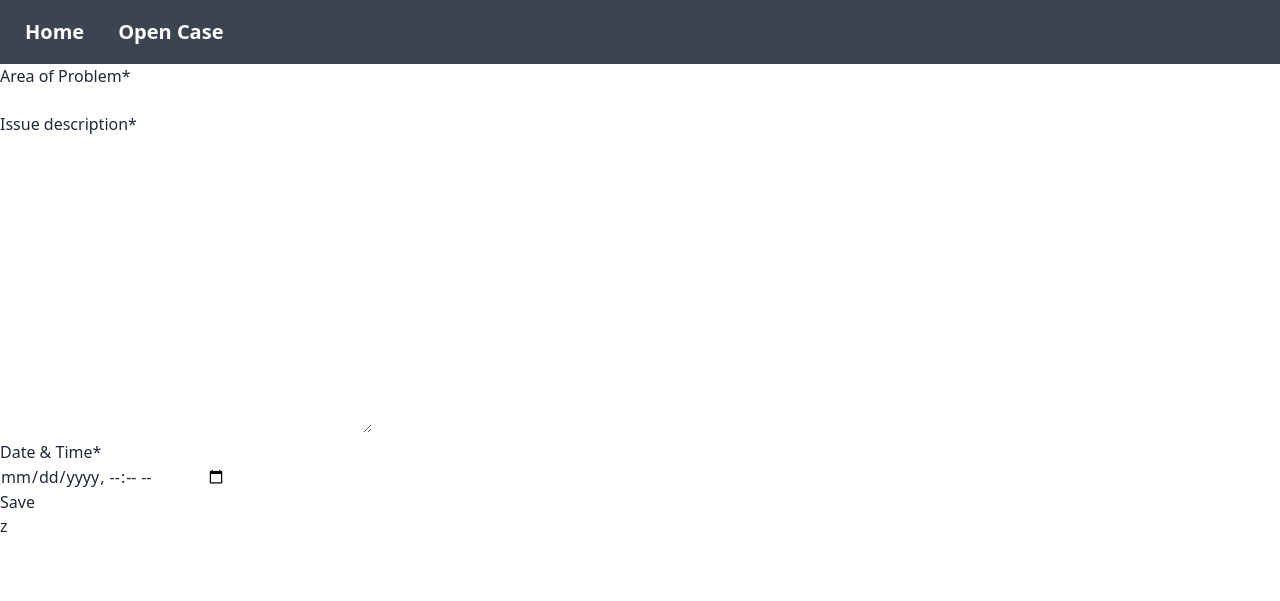
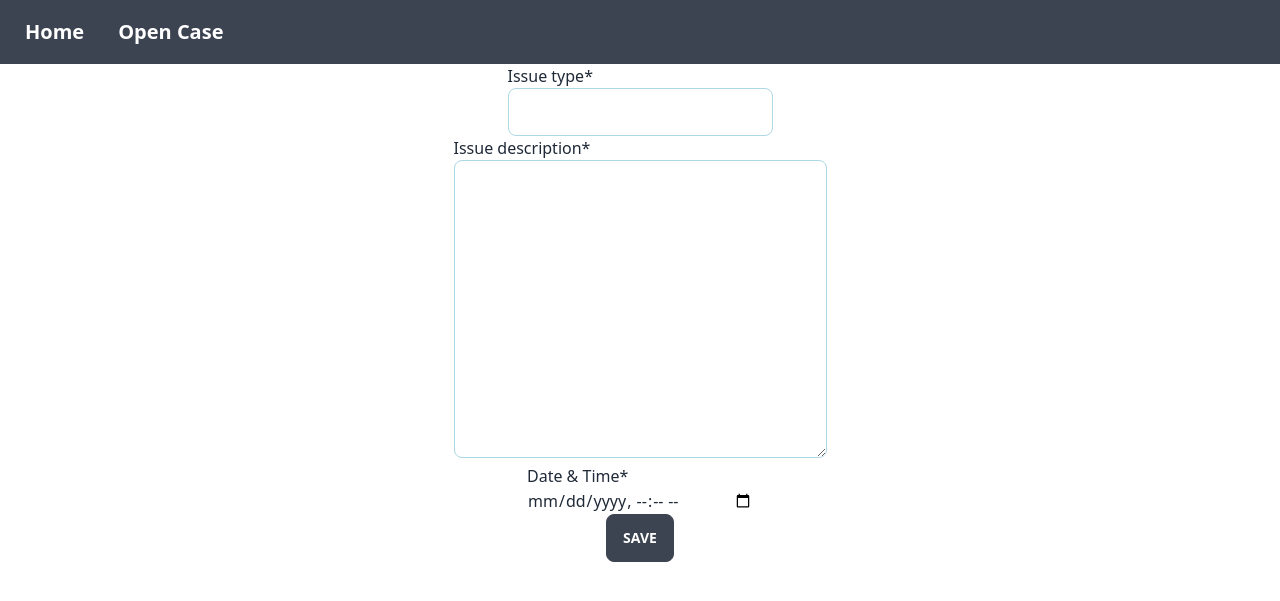
Before and after one commit to Jumazur22/Django_ticket_app, a Django app: page /ticket_app/create/ in a window 1280 px wide. Shown: the top 601 px of the page. Run offline with Django 4.2, Linux system fonts and the light colour scheme; some libraries are stand-ins or nearby versions.

Commit message:
Added for styling widgets

```diff
--- a/uniproject/ticket_app/forms.py
+++ b/uniproject/ticket_app/forms.py
@@ -7,10 +7,16 @@
         label = 'Date & Time',
         widget = forms.widgets.DateTimeInput(attrs={'type':'datetime-local'}),
     )
+    issue_type = forms.CharField(
+        widget = forms.widgets.Input(attrs={'style':'border-color:lightblue'}),
+    )
+    issue_description = forms.CharField(
+        widget = forms.widgets.Textarea(attrs={'style':'border-color:lightblue'}),
+    )
     class Meta:
         model = Ticket
         fields = [
-            'issue_type',
+            'issue_type' ,
             'issue_description',
             'date'
         ]
--- a/uniproject/ticket_app/templates/create_ticket.html
+++ b/uniproject/ticket_app/templates/create_ticket.html
@@ -3,9 +3,9 @@
 {% block content %}
 {% load crispy_forms_tags %}
 
-<form method='POST'> {% csrf_token %}
+<form  class="flex flex-col justify-center items-center" method='POST'> {% csrf_token %}
     {{ form|crispy }}
-    <input type='submit' value='Save' />
+    <input class="btn" type='submit' value='Save'/>
 </form>
 
-{% endblock %}z
+{% endblock %}
```
